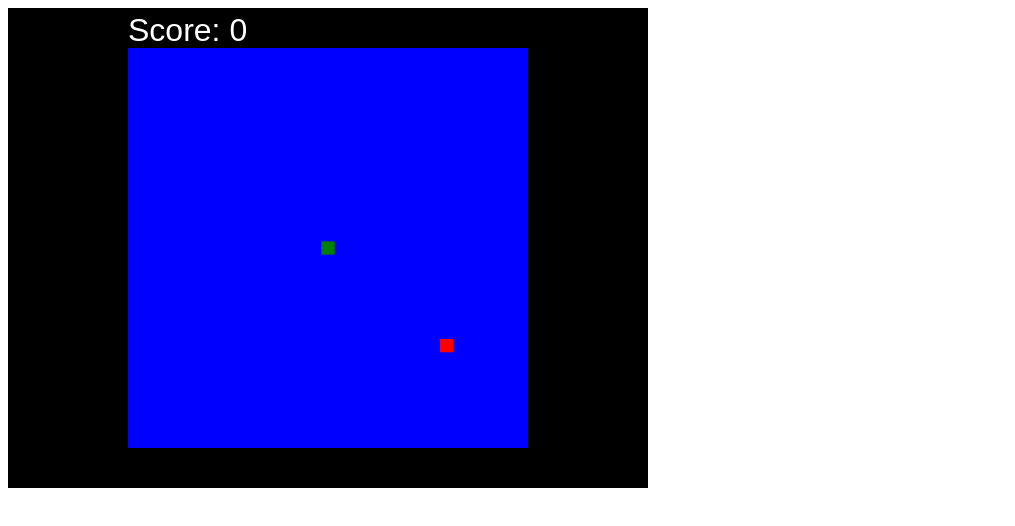
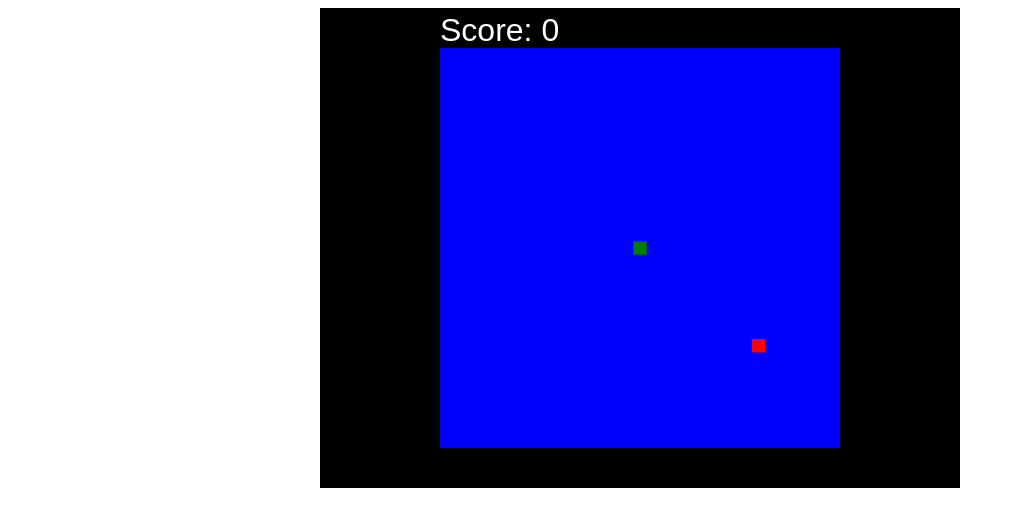
Before and after one commit to jaredkrinke/AvoisionJS, a plain HTML site: page index.html in a window 1280 px wide. Shown: the whole page, without its empty margins (0-1015 px from the left). Drawn offline with Linux system fonts and the light colour scheme.

Commit message:
Locate the canvas on the HTML page

```diff
--- a/index.html
+++ b/index.html
@@ -4,5 +4,6 @@
 </head>
 <body>
     <script src="js/main.js"></script>
+    <div style="align-content: center; text-align: center;"><canvas id="canvas" width="640" height="480"></canvas></div>
 </body>
 </html>
--- a/js/main.js
+++ b/js/main.js
@@ -627,11 +627,11 @@ function ScoreDisplay(board, x, y) {
 
 ScoreDisplay.prototype = Object.create(Entity.prototype);
 
+window.onload = function () {
     // TODO: Better sizing (and support resizing)
-var canvas = document.createElement('canvas');
+    var canvas = document.getElementById('canvas');
     canvas.width = 640;
     canvas.height = 480;
-document.body.appendChild(canvas);
 
     var testLayer = new Layer();
     var board = new Board();
@@ -658,3 +658,4 @@ testLayer.keyPressed = {
 
     layers.push(testLayer);
     layers.runMainLoop(canvas, canvas.getContext('2d'));
+}
```
Lines whose indentation alone changed are shown as unchanged.
